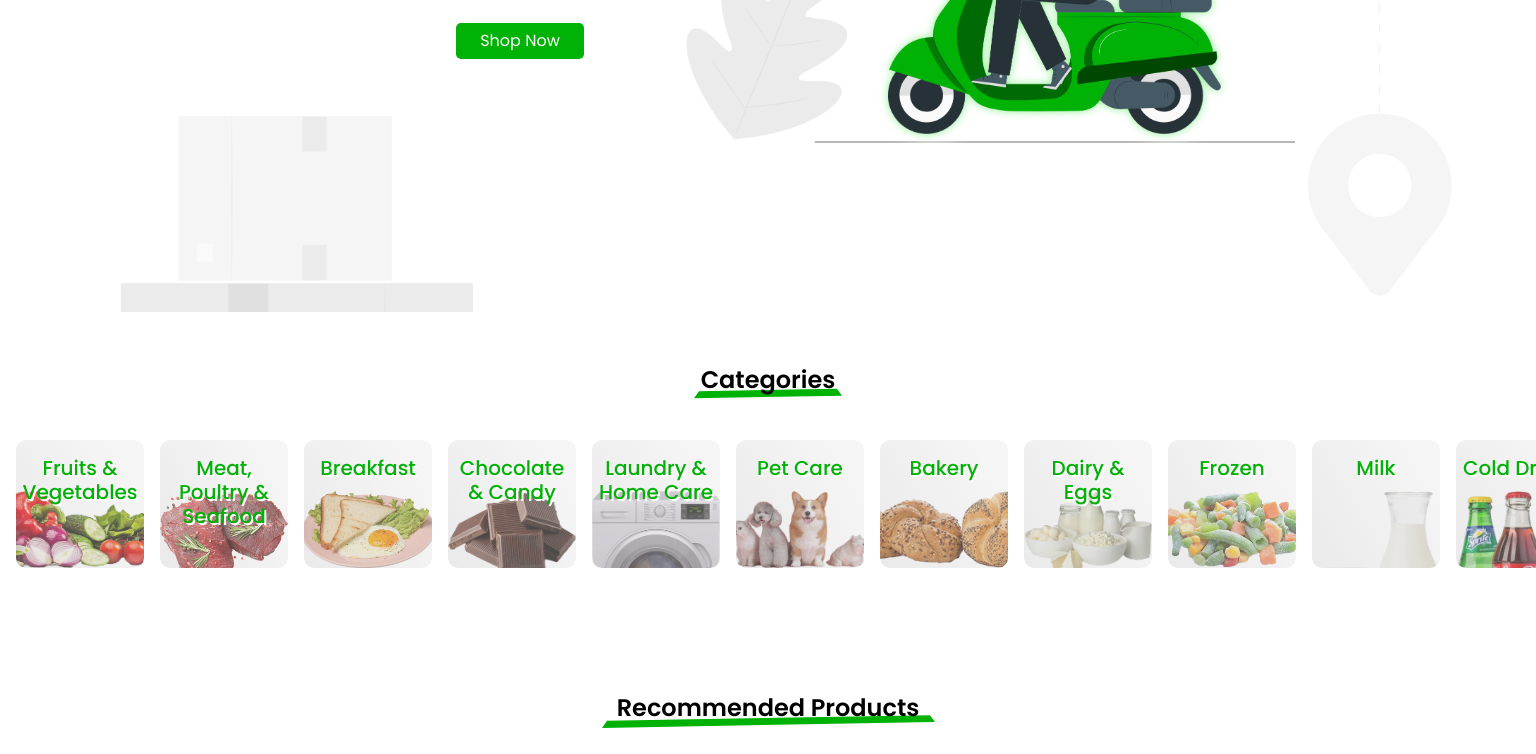
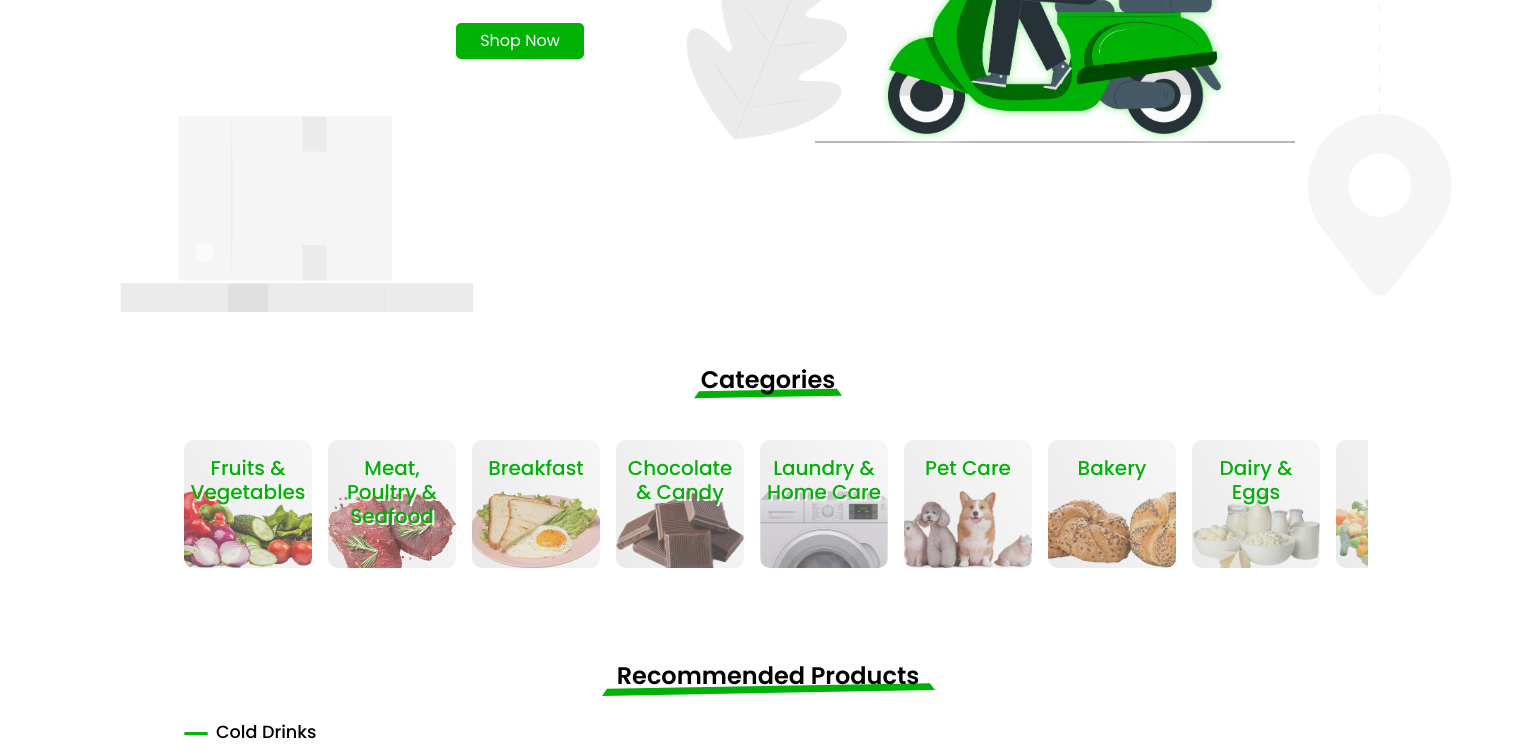
Before and after one commit to tzuyich/rabbitmart, a React (Create React App) app in the folder client/: page / in a window 1536 px wide. Shown: the part 328-1082 px from the top of the page. Built offline with nearby package versions, Linux system fonts and the light colour scheme.

Commit message:
added categories support for large laptops

```diff
--- a/client/src/components/categories/categories.module.css
+++ b/client/src/components/categories/categories.module.css
@@ -7,7 +7,6 @@
     display: grid;
     grid-auto-flow: column;
     gap: 1em;
-    grid-auto-columns: calc(100% / calc(8em));
     overflow-x: auto;
     overflow-y: hidden;
     overscroll-behavior: contain;
@@ -59,3 +58,11 @@
 .category:hover img {
     filter: blur(3px) brightness(1.05);
 }
+
+/* Large Laptop Support */
+@media screen and (min-width: 1440px) {
+    .categories {
+        max-width: 1200px;
+        margin: auto;
+    }
+}
```
